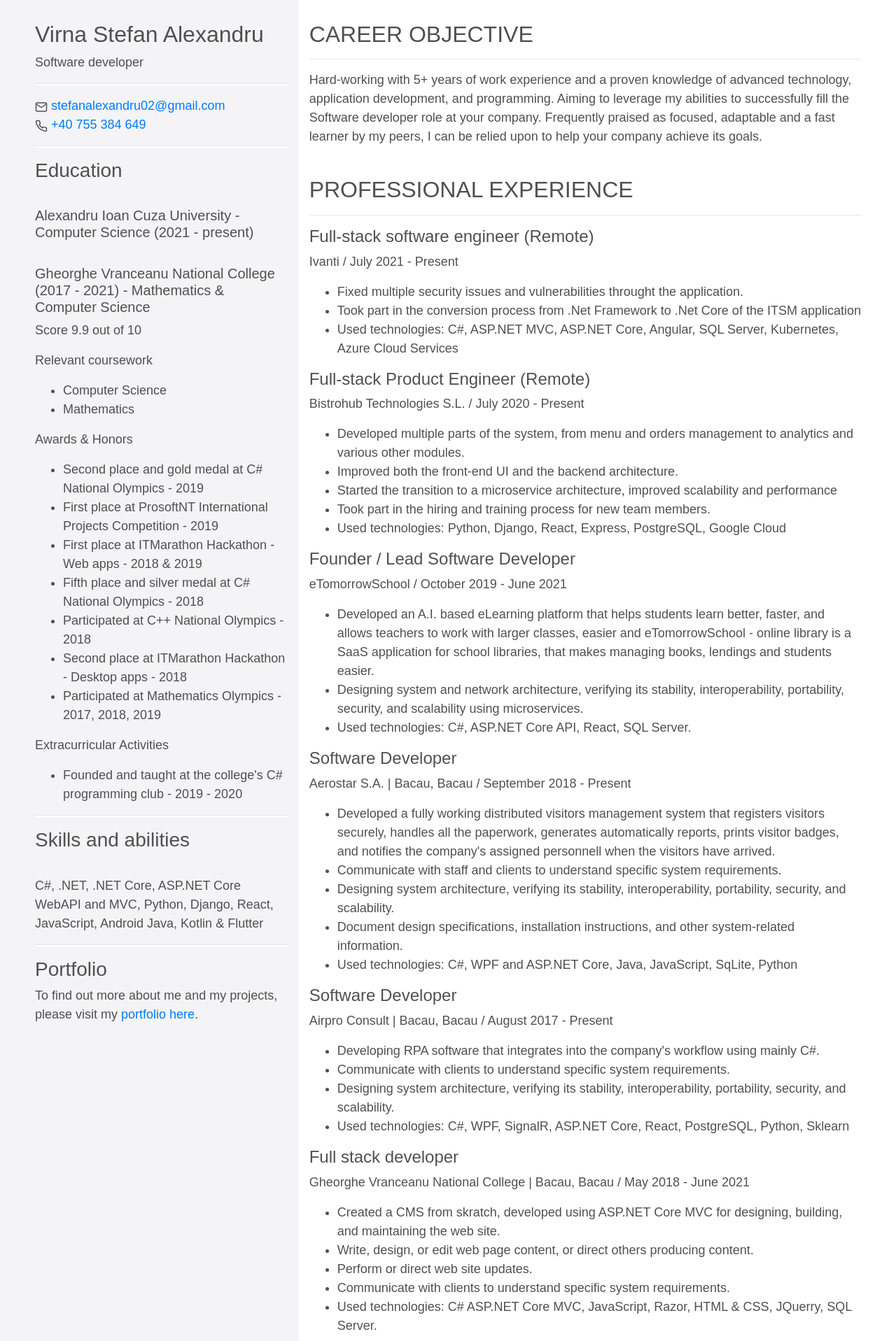
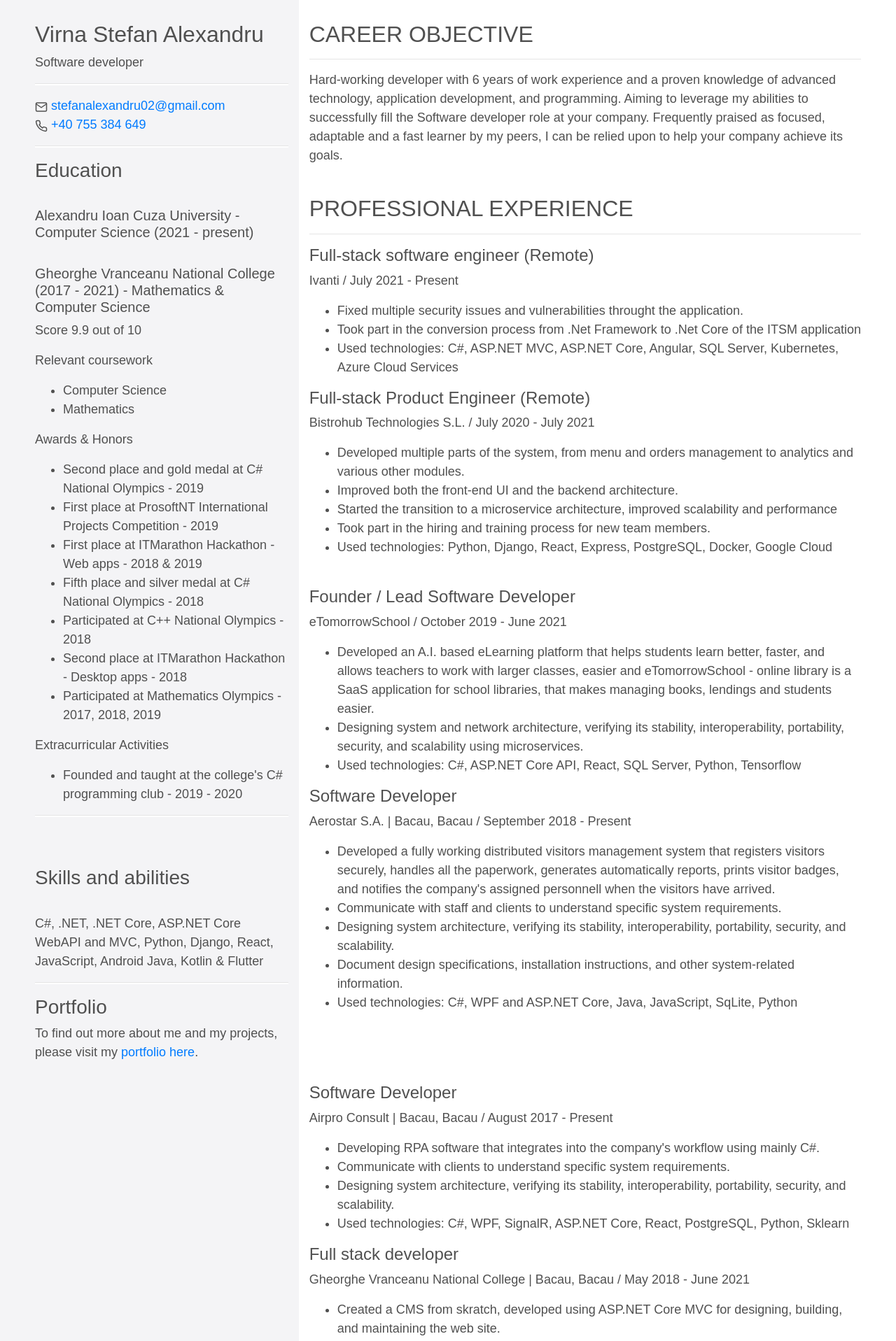
Before and after one commit to stefanalexandru02/MyPersonalWebsite, a React (Create React App) app in the folder Portfolio/ClientApp/: page /resume in a window 1280 px wide. Shown: the top 1917 px of the page at 70% size. Built offline with nearby package versions, Linux system fonts and the light colour scheme; a web font is replaced by a local one.

Commit message:
small change

```diff
--- a/Portfolio/ClientApp/src/components/Resume.jsx
+++ b/Portfolio/ClientApp/src/components/Resume.jsx
@@ -54,6 +54,7 @@ export class Resume extends Component {
                             <li>Founded and taught at the college's C# programming club - 2019 - 2020</li>
                         </ul>
                         <hr />
+                        <br /><br />
                         <h3>Skills and abilities</h3>
                         <br />
                         <p>C#, .NET, .NET Core, ASP.NET Core WebAPI and MVC, Python, Django, React, JavaScript, Android Java, Kotlin & Flutter</p>
@@ -65,7 +66,7 @@ export class Resume extends Component {
                         <h2>CAREER OBJECTIVE</h2>
                         <hr />
                         <p>
-                            Hard-working with 5+ years of work experience and a proven knowledge of advanced technology, application development, and programming. Aiming to leverage my abilities to successfully fill the Software developer role at your company. Frequently praised as focused, adaptable and a fast learner by my peers, I can be relied upon to help your company achieve its goals.
+                            Hard-working developer with 6 years of work experience and a proven knowledge of advanced technology, application development, and programming. Aiming to leverage my abilities to successfully fill the Software developer role at your company. Frequently praised as focused, adaptable and a fast learner by my peers, I can be relied upon to help your company achieve its goals.
                         </p>
                         <br />
                         <h2>PROFESSIONAL EXPERIENCE</h2>
@@ -81,22 +82,23 @@ export class Resume extends Component {
                         </div>
                         <div>
                             <h4>Full-stack Product Engineer (Remote)</h4>
-                            <p>Bistrohub Technologies S.L. / July 2020 - Present</p>
+                            <p>Bistrohub Technologies S.L. / July 2020 - July 2021</p>
                             <ul>
                                 <li>Developed multiple parts of the system, from menu and orders management to analytics and various other modules.</li>
                                 <li>Improved both the front-end UI and the backend architecture.</li>
                                 <li>Started the transition to a microservice architecture, improved scalability and performance</li>
                                 <li>Took part in the hiring and training process for new team members.</li>
-                                <li>Used technologies: Python, Django, React, Express, PostgreSQL, Google Cloud</li>
+                                <li>Used technologies: Python, Django, React, Express, PostgreSQL, Docker, Google Cloud</li>
                             </ul>
                         </div>
+                        <br/>
                         <div>
                             <h4>Founder / Lead Software Developer</h4>
                             <p>eTomorrowSchool / October 2019 - June 2021</p>
                             <ul>
                                 <li>Developed an A.I. based eLearning platform that helps students learn better, faster, and allows teachers to work with larger classes, easier and eTomorrowSchool - online library is a SaaS application for school libraries, that makes managing books, lendings and students easier.</li>
                                 <li>Designing system and network architecture, verifying its stability, interoperability, portability, security, and scalability using microservices.</li>
-                                <li>Used technologies: C#, ASP.NET Core API, React, SQL Server.</li>
+                                <li>Used technologies: C#, ASP.NET Core API, React, SQL Server, Python, Tensorflow</li>
                             </ul>
                         </div>
                         <div>
@@ -110,7 +112,8 @@ export class Resume extends Component {
                                 <li>Used technologies: C#, WPF and ASP.NET Core, Java, JavaScript, SqLite, Python</li>
                             </ul>
                         </div>
-                        <div>
+                        <div style={{marginTop: "20px"}}>
+                            <br /><br /><br />
                             <h4>Software Developer</h4>
                             <p>Airpro Consult | Bacau, Bacau / August 2017 - Present</p>
                             <ul>
```
Also changed, not shown: 2 other files (tests, documents, lock files or other folders).
